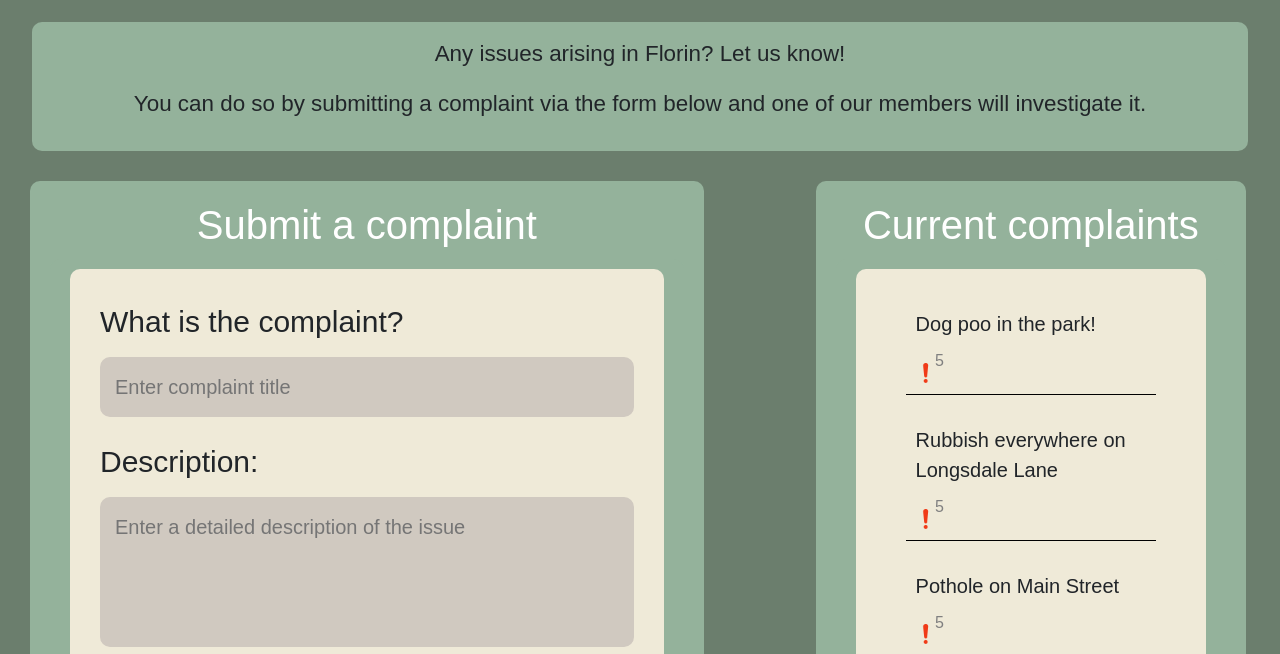
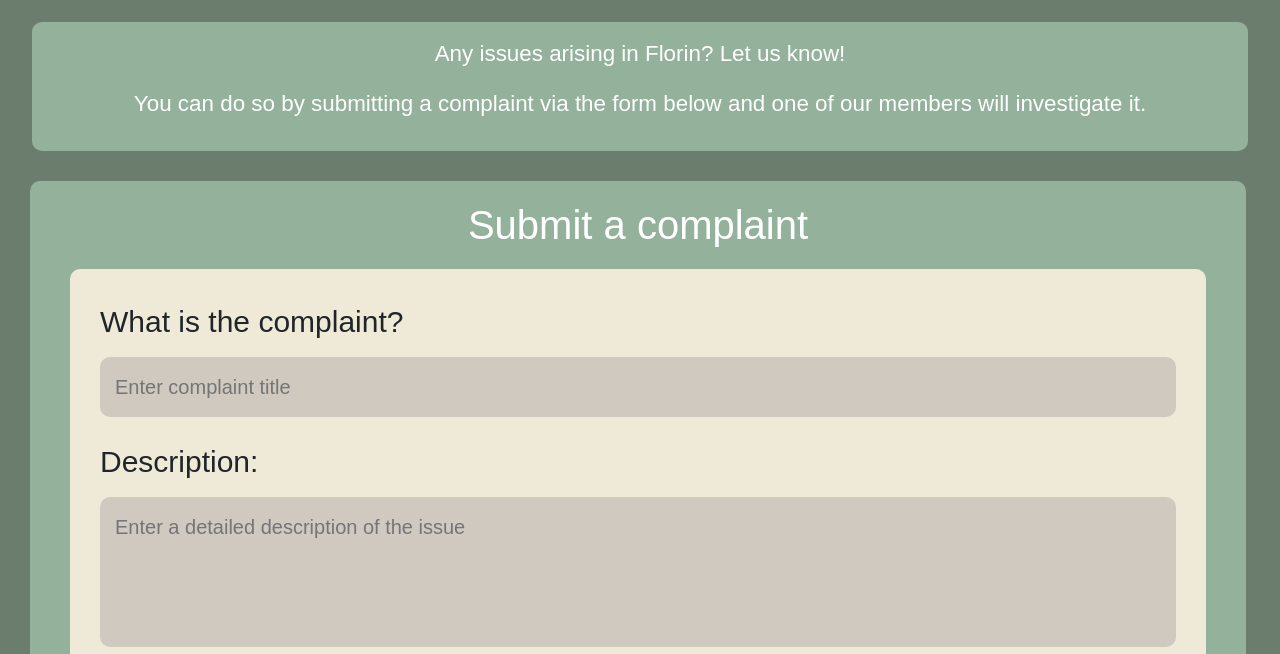
Before and after one commit to yf-chau/sunakkered, a website: page client/complaints.html in a window 1280 px wide. Shown: the part 228-882 px from the top of the page. Drawn offline with nearby package versions, Linux system fonts and the light colour scheme; a web font is replaced by a local one.

Commit message:
Made minor styling changes

```diff
--- a/client/complaints.css
+++ b/client/complaints.css
@@ -54,6 +54,7 @@ body {
     margin-top: 30px;
     margin-left: auto;
     margin-right: auto;
+    color: #fff;
 }
 
 .row {
@@ -62,7 +63,7 @@ body {
 
 .columns {
     display: flex;
-    gap: 7em;
+    gap: 5em;
     flex-wrap: wrap;
     width: 95%;
     margin-left: auto;
@@ -177,7 +178,7 @@ input[type=text]:focus {
     background-color: #94B29B;
     padding: 20px;
     border-radius: 10px;
-    }
+}
 
 .container-list {
     padding: 10px 30px;
@@ -339,22 +340,19 @@ input[type=text]:focus {
         margin: 0 30px;
     }
 
+    .container-list ul {
+        padding: 0 20px;
+    }
+}
+
+@media screen and (max-width: 1300px) {
     .form {
         flex: 1 1 55%;
     }
 
     .list {
-        flex: 1 1 35%;
-    }
-
-    .container-list ul {
-        padding: 0 20px;
-    }
-}
-
-@media screen and (max-width: 1179px) {
-    .list {
-        margin-top: -80px;
+        flex: 1 1 45%;
+        margin-top: -50px;
     }
 }
 
--- a/client/volunteering.css
+++ b/client/volunteering.css
@@ -54,6 +54,7 @@ body {
     margin-top: 30px;
     margin-left: auto;
     margin-right: auto;
+    color: #fff;
 }
 
 .box {
```
